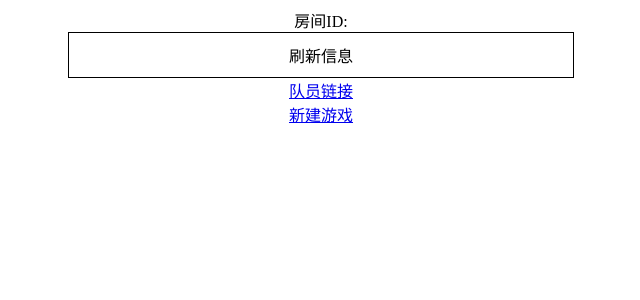
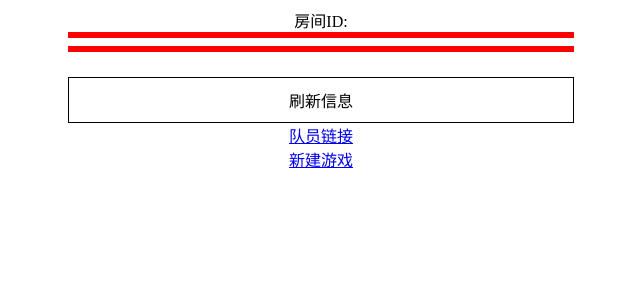
Before and after one commit to thy09/codenames, a Flask app: page /member in a window 1280 px wide. Shown: the top 300 px of the page, without its empty margins (319-959 px from the left). Run offline with Flask 2, Linux system fonts and the light colour scheme; parts of the project's set-up code (start-up, migrations or seed data) failed here and were passed over.

Commit message:
adjust little

```diff
--- a/run.py
+++ b/run.py
@@ -12,7 +12,7 @@ rbx = [9,8,1]
 def captain():
     game = games.get(request.args.get("id"))
     if game == None:
-        idx = initial_game()
+        idx = initial_game(request.args.get("start"))
         return redirect(url_for(".captain",id=idx))
     return render_template("codenames.html")
 
@@ -39,20 +39,27 @@ def openpos():
 def allgame():
     return jsonify({"idx":games.keys()})
 
-def initial_game():
+def initial_game(start):
     upper = 100000000
     idx = random.randint(1,upper)
     while (games.has_key(idx)):
         idx = random.randint(0,upper)
     game = {}
+    if start == 'r':
+        game["start"] = 'r'
+    else:
+        game["start"] = 'b'
+    game['status'] = game['start']
     game["words"] = gen_words()
     game["opened"] = [0]*25
-    game["dist"] = gen_dist()
+    game["dist"] = gen_dist(game["start"])
     games[str(idx)] = game
     return idx
 
-def gen_dist():
+def gen_dist(start):
     dist = ['r']*rbx[0] + ['b']*rbx[1] + ['x']*rbx[2] + ['p']*(count-sum(rbx))
+    if start == 'b':
+        dist[0] = 'b'
     random.shuffle(dist)
     return dist
 
--- a/templates/codenames.html
+++ b/templates/codenames.html
@@ -41,12 +41,22 @@
 .btns,
 .captain{
     position: relative;
-    margin: 0% 30%;
+    margin: 0% 30% 2%;
     text-align: center;
+}
+.captain{
+    border-bottom: 6px solid red;
+    border-top: 6px solid red;
+    padding: 4px;
+}
+.captain.b{
+    border-bottom: 4px solid blue;
+    border-top: 4px solid blue;
 }
 .captain .block{
     float: left;
     width: 18%;
+    margin: auto;
     padding-top: 20%;
     border: 1px white solid;
 }
@@ -99,6 +109,12 @@ var codenames = {
         this.load_distribution(game.dist);
         this.load_opened(game.opened);
         this.game = game;
+        if (game.start == 'b'){
+            $(".captain").addClass("b");
+            $("#new_game").attr("href","/captain?start=r")
+        }else{
+            $("#new_game").attr("href","/captain?start=b")
+        }
     },
     update : function(){
         $.get("/status"+location.search,"",function(res){
@@ -128,7 +144,7 @@ $(document).ready(function(){
     var url = "/member"+location.search;
     $(".btns").append($("<div class='btn' onclick='codenames.update()'>刷新信息</div>"));
     $(".btns").append($("<div><a href="+ url + ">队员链接</a></div>"));
-    $(".btns").append($("<div><a href='/captain'>新建游戏</a></div>"));
+    $(".btns").append($("<div><a id = 'new_game' href='/captain'>新建游戏</a></div>"));
 });
 </script>
 </html>
```
Also changed, not shown: 1 other file.
